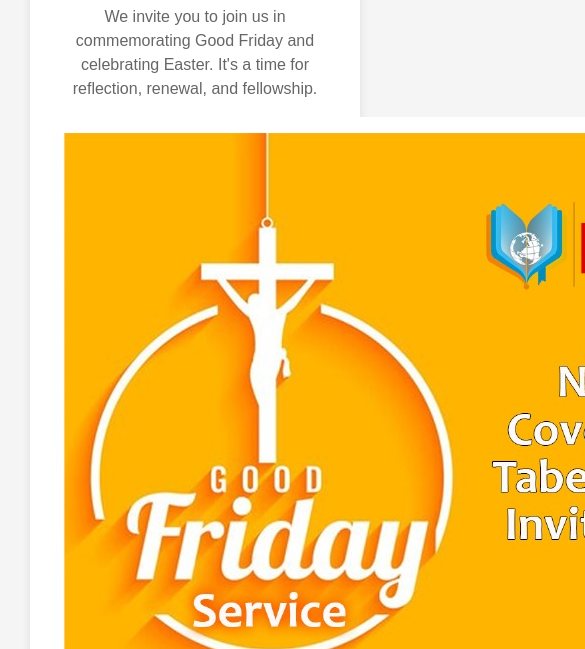
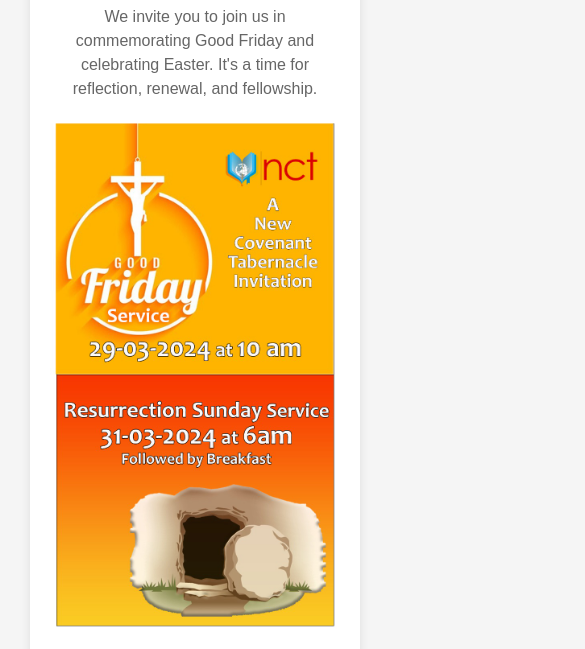
Before and after one commit to princeAkash1/goodFriday, a plain HTML site: page index.html in a window 390 px wide. Shown: the part 150-799 px from the top of the page, 585 px wide, since content can reach past the window. Drawn offline with nearby package versions, Linux system fonts and the light colour scheme.

```diff
--- a/index.css
+++ b/index.css
@@ -58,3 +58,11 @@
       animation: fadeInMobile 1s ease-out;
     }
   }
+
+@media (max-width: 768px) {
+    .image-container img {
+      max-width: 100%;
+      height: auto; /* Maintain aspect ratio */
+      margin-bottom: 20px;
+    }
+  }
```
